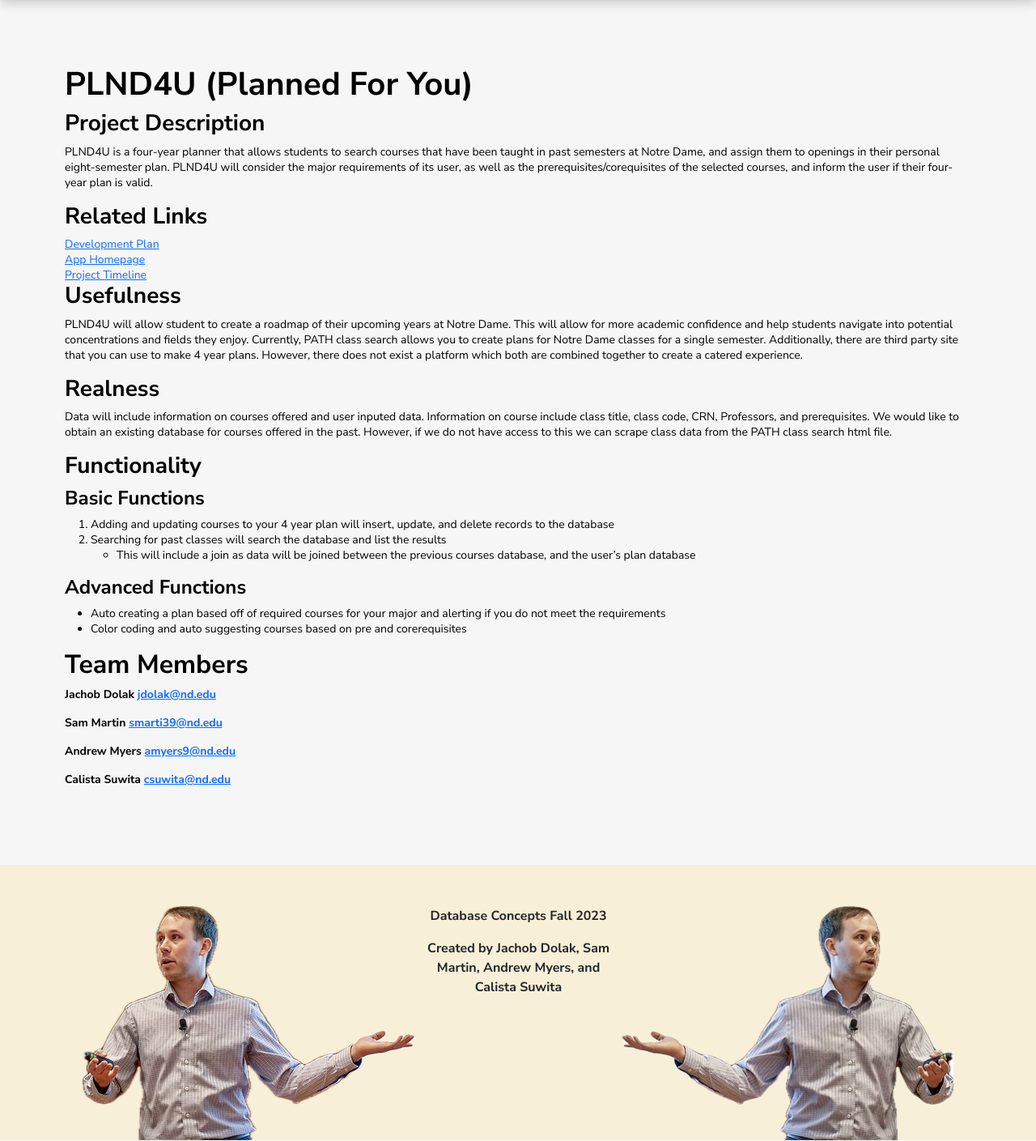
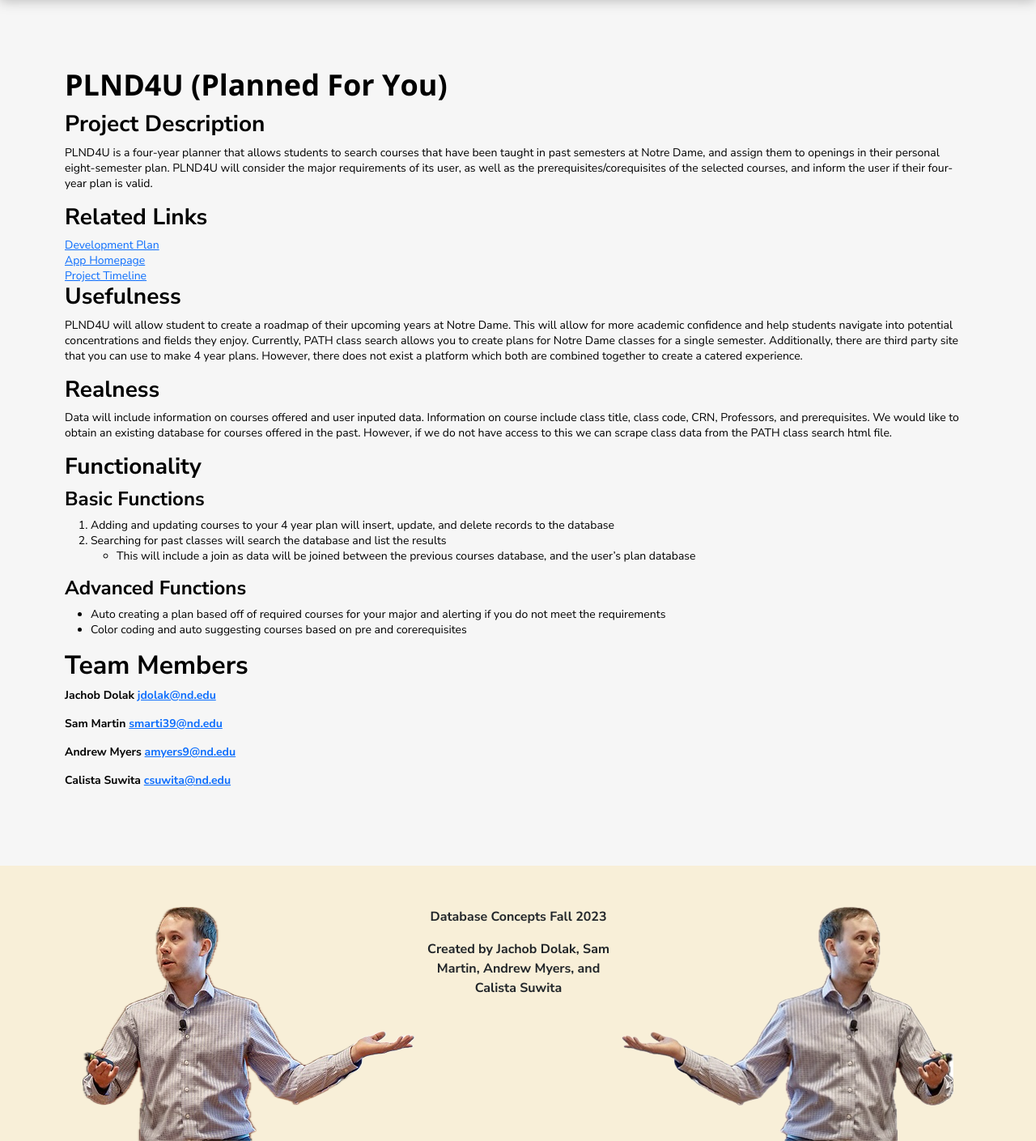
Before and after one commit to jdolak/plnd4u, a Flask app: page /about in a window 1280 px wide. Shown: the part 88-1497 px from the top of the page at 81% size. Run offline with Flask 3, Linux system fonts and the light colour scheme; parts of the project's set-up code (start-up, migrations or seed data) failed here and were passed over.

Commit message:
about page edits

```diff
--- a/static/css/styles.css
+++ b/static/css/styles.css
@@ -149,6 +149,11 @@
     padding: 80px;
     text-align: left;
     text-decoration: none;
+
+}
+
+.about-container {
+    gap: 16px;
 }
 
 /* Register */
--- a/templates/about.html
+++ b/templates/about.html
@@ -6,8 +6,9 @@
 
     <section class="page-section">
         <div class="about-text">
-            <h1 id="plnd4u-planned-for-you">PLND4U (Planned For You)</h1>
+            <h1  class="page-heading" id="plnd4u-planned-for-you">PLND4U (Planned For You)</h1>
 
+            <div class="about-container">
                 <h3 id="project-description">Project Description</h3>
 
                 <p class="normal-text">PLND4U is a four-year planner that allows students to search courses
@@ -80,6 +81,8 @@
                 class="email">amyers9@nd.edu</a></p>
                 <p>Calista Suwita <a href="mailto:csuwita@nd.edu"
                 class="email">csuwita@nd.edu</a></p>
+
+            </div>
         </div>
     </section>
 
```
Lines whose indentation alone changed are shown as unchanged.
